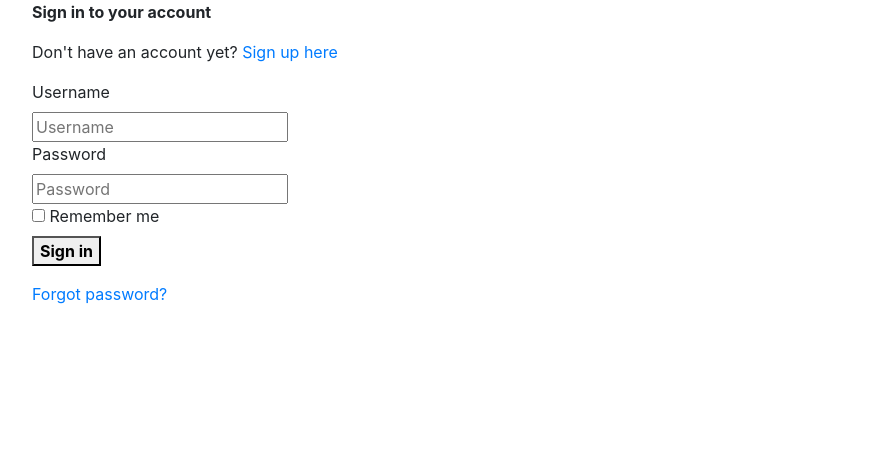
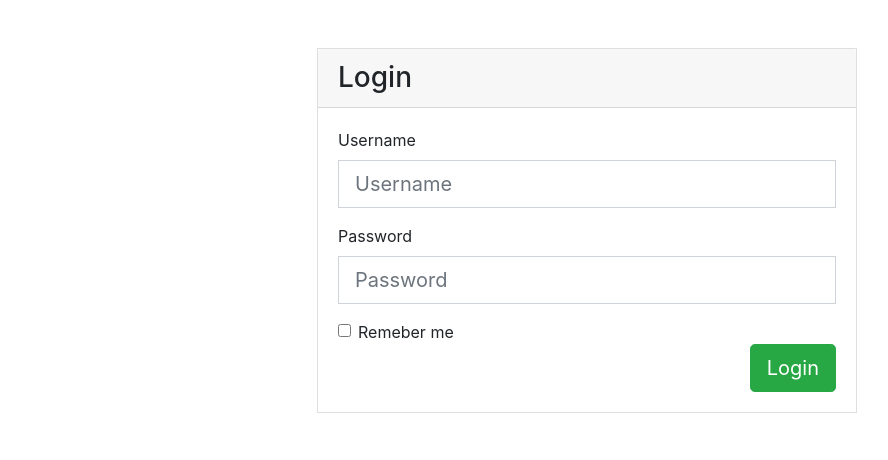
Before and after one commit to deependerrathore/ecommmerce, a PHP site: page /register/login in a window 1280 px wide. Shown: the part 56-516 px from the top of the page, without its empty margins (53-941 px from the left). Run offline with PHP 8.4, Linux system fonts and the light colour scheme; tables that the repository leaves empty hold one stand-in row (values such as "Sample post").

Commit message:
bs4 - inputBlock and SubmitBlock

```diff
--- a/app/controllers/RegisterController.php
+++ b/app/controllers/RegisterController.php
@@ -77,7 +77,7 @@ class RegisterController extends Controller{
             $this->view->postAction = PROJECT_ROOT . 'register/login';
             $this->view->login = $loginModel;
             $this->view->displayErrors = $loginModel->getErrorMessages();
-            $this->view->render('register/login');
+            $this->view->render('register/login.1');
     }
 
         public function changepasswordAction(){
--- /dev/null
+++ b/app/views/register/login.1.php
@@ -0,0 +1,49 @@
+<?php
+use Core\FH;
+?>
+
+<?php $this->setSiteTitle('eLive - Home Page');?>
+<?php $this->start('head');?>
+<?php $this->end();?>
+<?php $this->start('body');?>
+<div class="container py-5">
+    <div class="row">
+        <div class="col-md-12">
+            <div class="row">
+                <div class="col-md-6 mx-auto">
+
+                    <!-- form card login -->
+                    <div class="card rounded-0">
+                        <div class="card-header">
+                            <h3 class="mb-0">Login</h3>
+                        </div>
+                        <div class="card-body">
+                            <form class="form" role="form" autocomplete="off" action=<?= $this->postAction;?> novalidate="" method="POST">
+                                <?=FH::csrfInput();?>
+                                <?=FH::inputBlock('text','Username','username',$this->login->username,'Username',['class'=>'form-control form-control-lg rounded-0'],['class' => 'form-group'],$this->displayErrors); ?>
+                                <?=FH::inputBlock('password','Password','password',$this->login->password,'Password',['class'=>'form-control form-control-lg rounded-0'],['class' => 'form-group'],$this->displayErrors); ?>
+
+                                <div class="form-check">
+                                    <input type="checkbox" class="form-check-input" name="remember_me" id="remember_me">
+                                    <label class="form-check-label" for="remember_me">Remeber me</label>
+                                </div>
+                                <?=FH::submitBlock('Login',['class'=>'btn btn-success btn-lg float-right'])?>
+                            </form>
+                        </div>
+                        <!--/card-block-->
+                    </div>
+                    <!-- /form card login -->
+
+                </div>
+
+
+            </div>
+            <!--/row-->
+
+        </div>
+        <!--/col-->
+    </div>
+    <!--/row-->
+</div>
+<!--/container-->
+<?php $this->end();?>
--- a/core/FH.php
+++ b/core/FH.php
@@ -13,45 +13,46 @@ class FH {
      * @param string $value (optional) The value of the input
      * @param string $placeholder placeholder for the text box
      * @param array $divAttrs (optional) attributes of the surrounding div
-     * @param array $labelAttrs (optional) attributes of the surrouding lable
      * @param array $inputAttrs (optional) attributes of the input
      * @param array $errors (optional) array of all errors
      * @return string returns an html string for input block
      */
-    public static function inputBlock($type , $label,$name,$value= '' , $placeholder ,$divAttrs=[],$labelAttrs=[],$inputAttrs=[],$errors=[]){
+    public static function inputBlock($type , $label,$name,$value= '' , $placeholder ,$inputAttrs=[],$divAttrs=[],$errors=[]){
         $inputAttrs = self::blockErrors($inputAttrs,$errors,$name);
-        //if(!empty($errors)) H::dnd($inputAttrs);
         $divString = self::stringfyAttrs($divAttrs);
         $inputString = self::stringfyAttrs($inputAttrs);
-        $labelString = self::stringfyAttrs($labelAttrs);
         $html = '<div ' . $divString . '>';
-        $html .= '<label '. $labelString .' for="'.$name.'">'.$label. '</label>';
-        $html .= '<div class="control">';
+        $html .= '<label for="'.$name.'">'.$label. '</label>';
         $html .= '<input type="'.$type.'" name="'.$name.'" id="'.$name.'" value="'.$value.'" placeholder="'. $placeholder.'" ' . $inputString. '/>';
-        $html .= '<span class="help is-danger">'. self::errorMsg($errors,$name).' </span>';
-        $html .= '</div>';
+        $html .= '<div class="invalid-feedback">'. self::errorMsg($errors,$name).' </div>';
         $html .= '</div>';
         return $html;
     }
 
-    public static function submitTag($buttonText,$divAttrs1=[],$divAttrs2 = [],$inputAttrs=[]){
+    /**
+     * Create a Submit request
+     *
+     * @param string $buttonText
+     * @param array $inputAttrs (optional) Attributes of input
+     * @param array $divAttrs (optional) Attribute of parent div
+     * @return string Returns an html string for submit button
+     */
+    public static function submitBlock($buttonText,$inputAttrs=[],$divAttrs=[]){
+        $html = '';
         $inputString = self::stringfyAttrs($inputAttrs);
-        $divString1 = self::stringfyAttrs($divAttrs1);
-        $divString2 = self::stringfyAttrs($divAttrs2);
-        $html = '<div '.$divString1. '>';
-        $html .= '<div '.$divString2. '>';
+        $divString = self::stringfyAttrs($divAttrs);
+        $html .= '<div ' . $divString . '>';
         $html .= '<button type="submit" value="'. $buttonText.'" ' . $inputString. '>'.$buttonText.'</button>';
         $html .= '</div>';
-        $html .= '</div>';
-
         return $html;
     }
+
+
     public static function stringfyAttrs($attrs){
         $string = '';
         foreach($attrs as $key => $value){
             $string .= $key . '="' .$value . '"';
         }
-
         return $string;
     }
 
```
Also changed, not shown: app/views/register/login.php (+1 -11 lines).
